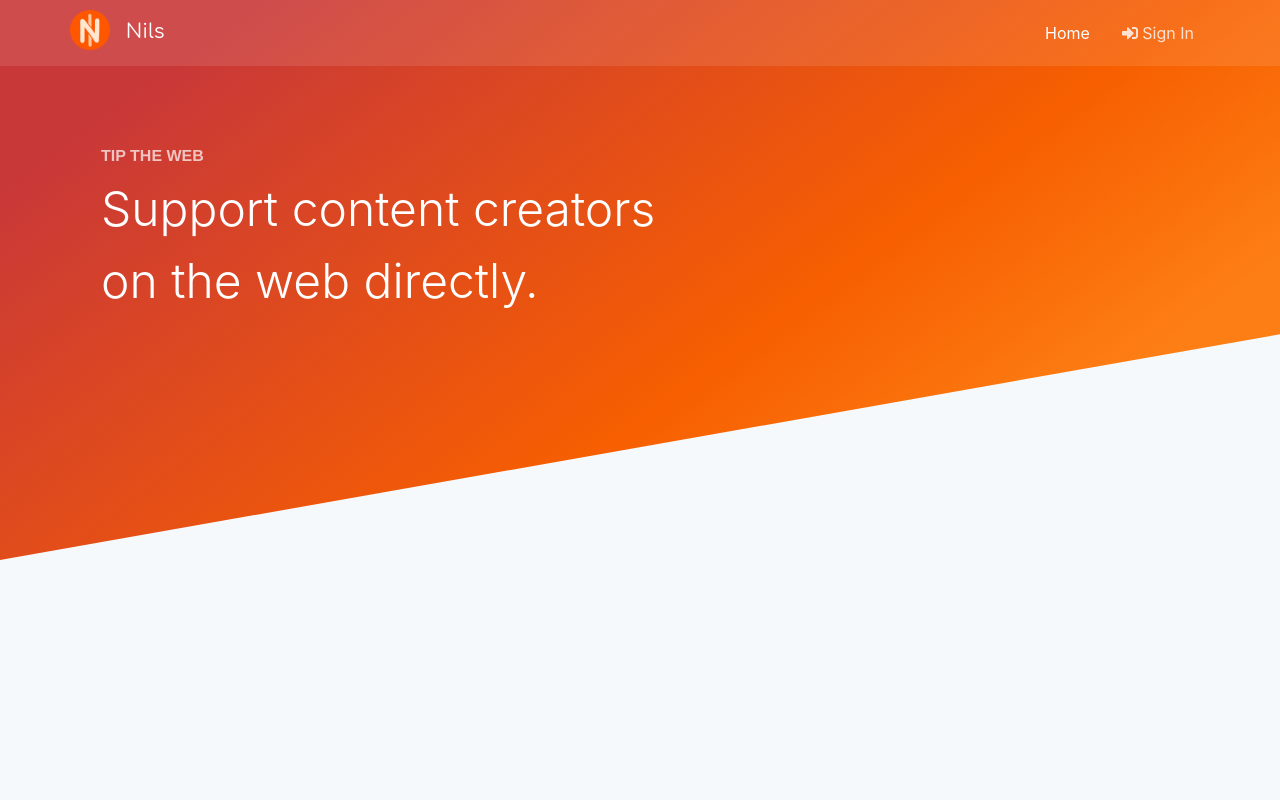
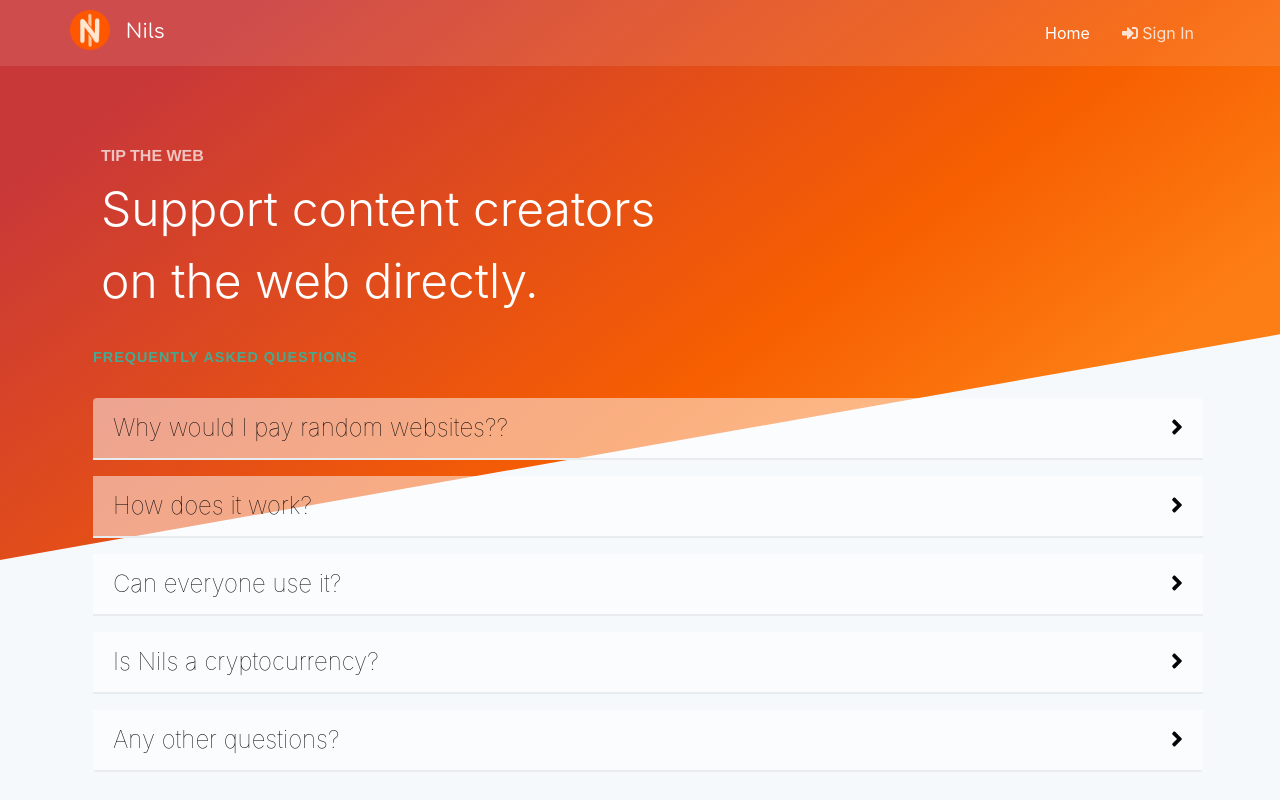
Before and after one commit to nils-app/nils-web, a React (Create React App) app: page / in a window 1280 px wide. Shown: the top 800 px of the page. Built offline with nearby package versions, Linux system fonts and the light colour scheme; no server answers.

Commit message:
improved footer

```diff
--- a/src/assets/scss/index.scss
+++ b/src/assets/scss/index.scss
@@ -124,13 +124,3 @@ pre.code {
 .btn-link {
   padding: 0 !important;
 }
-
-#root {
-  display: flex;
-  min-height: 100vh;
-  flex-direction: column;
-}
-
-.app-content {
-  flex: 1;
-}
--- a/src/components/Footer/index.scss
+++ b/src/components/Footer/index.scss
@@ -3,7 +3,7 @@
 footer {
   font-size: 0.95em;
   font-weight: 100;
-  margin-top: 2em;
+  margin-top: 6rem;
 
   .more {
     padding: 2rem 0;
--- a/src/router.tsx
+++ b/src/router.tsx
@@ -15,14 +15,12 @@ export default () => {
 
   return (
     <>
-      <div className="app-content">
       <OfflineCheck />
       <Switch>
         <UnauthenticatedRoute path="/login" component={Login} />
         <AuthenticatedRoute path="/dashboard" component={Dashboard} />
         <Route path="/" component={Landing} />
       </Switch>
-      </div>
       <Footer />
     </>
   );
--- a/src/sections/landing/index.tsx
+++ b/src/sections/landing/index.tsx
@@ -9,7 +9,7 @@ import faq from "./faq";
 
 export default () => {
   return (
-    <>
+    <div>
       <header className="landing">
         <div className="bg-angle" />
         <section>
@@ -90,6 +90,6 @@ export default () => {
           </Row>
         </Container>
       </section>
-    </>
+    </div>
   );
 };
```
Lines whose indentation alone changed are shown as unchanged.
